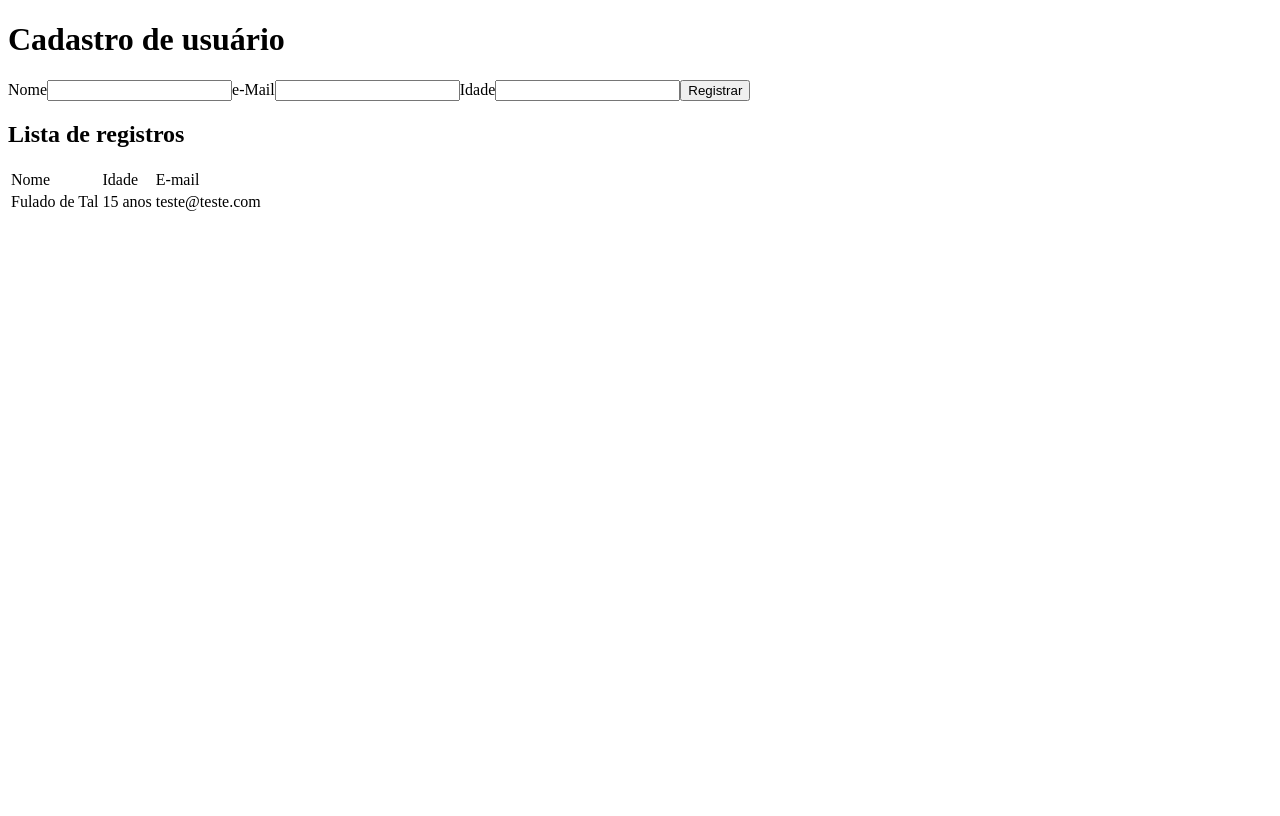
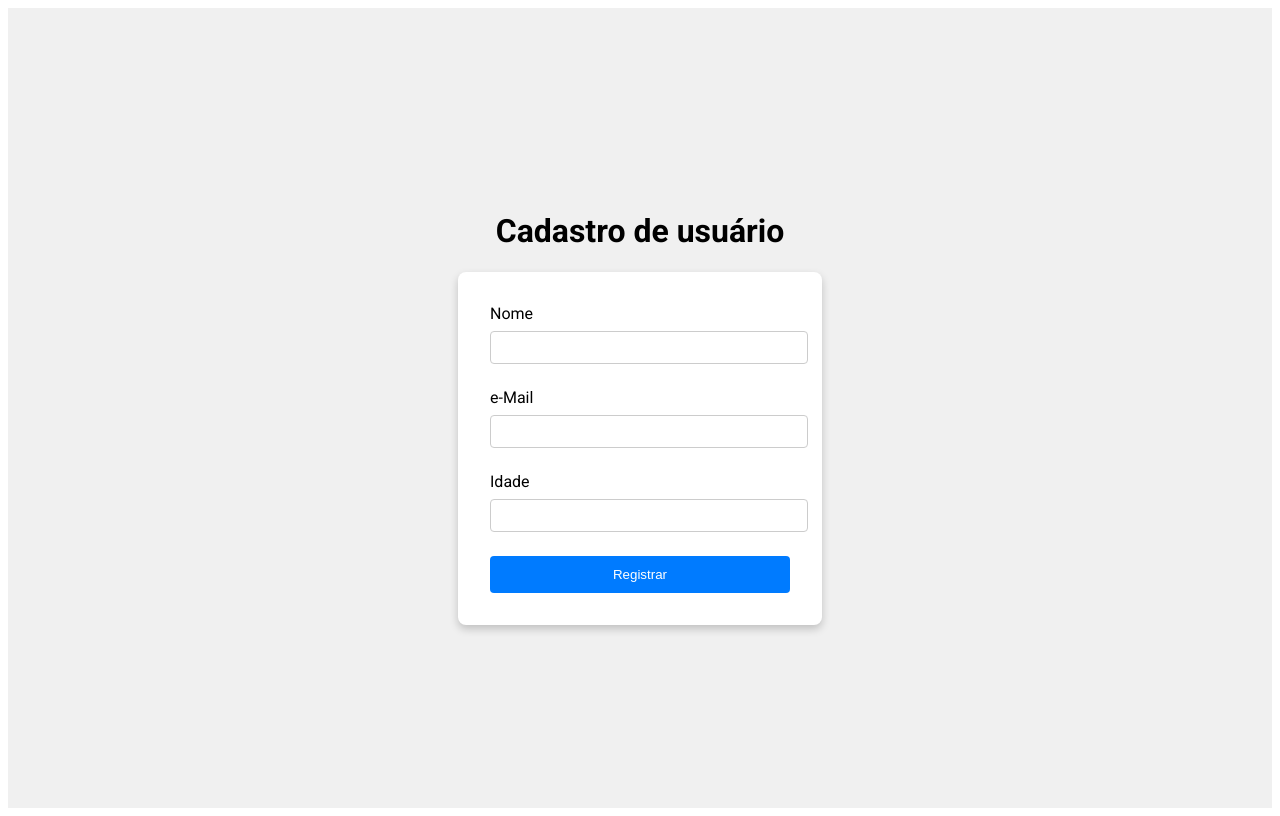
Before and after one commit to oalvesxp/nextJS-tour, a Next.js app in the folder aula05/: page / in a window 1280 px wide. Built offline with nearby package versions, Linux system fonts and the light colour scheme.

Commit message:
Aula 05.04 - Estilizando o Formulário

```diff
--- /dev/null
+++ b/aula05/pages/_app.js
@@ -0,0 +1,5 @@
+import './style.css'
+
+export default function App({ Component, pageProps }) {
+  return <Component {...pageProps} />
+}
--- a/aula05/pages/index.js
+++ b/aula05/pages/index.js
@@ -1,37 +1,9 @@
+import { SignupForm } from '../src/components/SignupForm'
+
 export default function HomePage() {
   return (
     <>
-      <div>
-        <h1>Cadastro de usuário</h1>
-
-        <form action="">
-          <label htmlFor="name">Nome</label>
-          <input type="text" />
-
-          <label htmlFor="email">e-Mail</label>
-          <input type="email" />
-
-          <label htmlFor="age">Idade</label>
-          <input type="number" />
-
-          <button type="submit">Registrar</button>
-        </form>
-      </div>
-      <div>
-        <h2>Lista de registros</h2>
-        <table>
-          <thead>
-            <td>Nome</td>
-            <td>Idade</td>
-            <td>E-mail</td>
-          </thead>
-          <tbody>
-            <td>Fulado de Tal</td>
-            <td>15 anos</td>
-            <td>teste@teste.com</td>
-          </tbody>
-        </table>
-      </div>
+      <SignupForm />
     </>
   )
 }
--- /dev/null
+++ b/aula05/pages/style.css
@@ -0,0 +1,59 @@
+@import url('https://fonts.googleapis.com/css2?family=Roboto:ital,wght@0,100;0,300;0,400;0,500;0,700;0,900;1,100;1,300;1,400;1,500;1,700;1,900&display=swap');
+
+body {
+  font-family: 'Roboto', sans-serif;
+}
+
+.form__container {
+  display: flex;
+  flex-direction: column;
+  align-items: center;
+  justify-content: center;
+  height: 100vh;
+  background-color: #f0f0f0;
+}
+
+.form__controller {
+  background: white;
+  padding: 2rem;
+  border-radius: 8px;
+  box-shadow: 0 4px 8px rgba(0, 0, 0, 0.2);
+  width: 300px;
+}
+
+.form__controller_field {
+  margin-bottom: 1.5rem;
+}
+
+label {
+  display: block;
+  margin-bottom: 0.5rem;
+  font-weight: medium;
+}
+
+input {
+  width: 100%;
+  padding: 0.5rem;
+  border: 1px solid #ccc;
+  border-radius: 4px;
+}
+
+input:focus {
+  border-color: #007bff;
+  outline: none;
+}
+
+button {
+  width: 100%;
+  padding: 0.7rem;
+  background-color: #007bff;
+  color: white;
+  border: none;
+  border-radius: 4px;
+  cursor: pointer;
+  font-weight: medium;
+}
+
+button:hover {
+  background-color: #0056b3;
+}
--- /dev/null
+++ b/aula05/src/components/SignupForm/index.js
@@ -0,0 +1,28 @@
+import React from 'react'
+
+export const SignupForm = () => {
+  return (
+    <div className="form__container">
+      <h1>Cadastro de usuário</h1>
+
+      <form className="form__controller">
+        <div className="form__controller_field">
+          <label htmlFor="name">Nome</label>
+          <input type="text" id="name" required />
+        </div>
+
+        <div className="form__controller_field">
+          <label htmlFor="email">e-Mail</label>
+          <input type="email" id="email" required />
+        </div>
+
+        <div className="form__controller_field">
+          <label htmlFor="age">Idade</label>
+          <input type="number" id="age" required />
+        </div>
+
+        <button type="submit">Registrar</button>
+      </form>
+    </div>
+  )
+}
```
